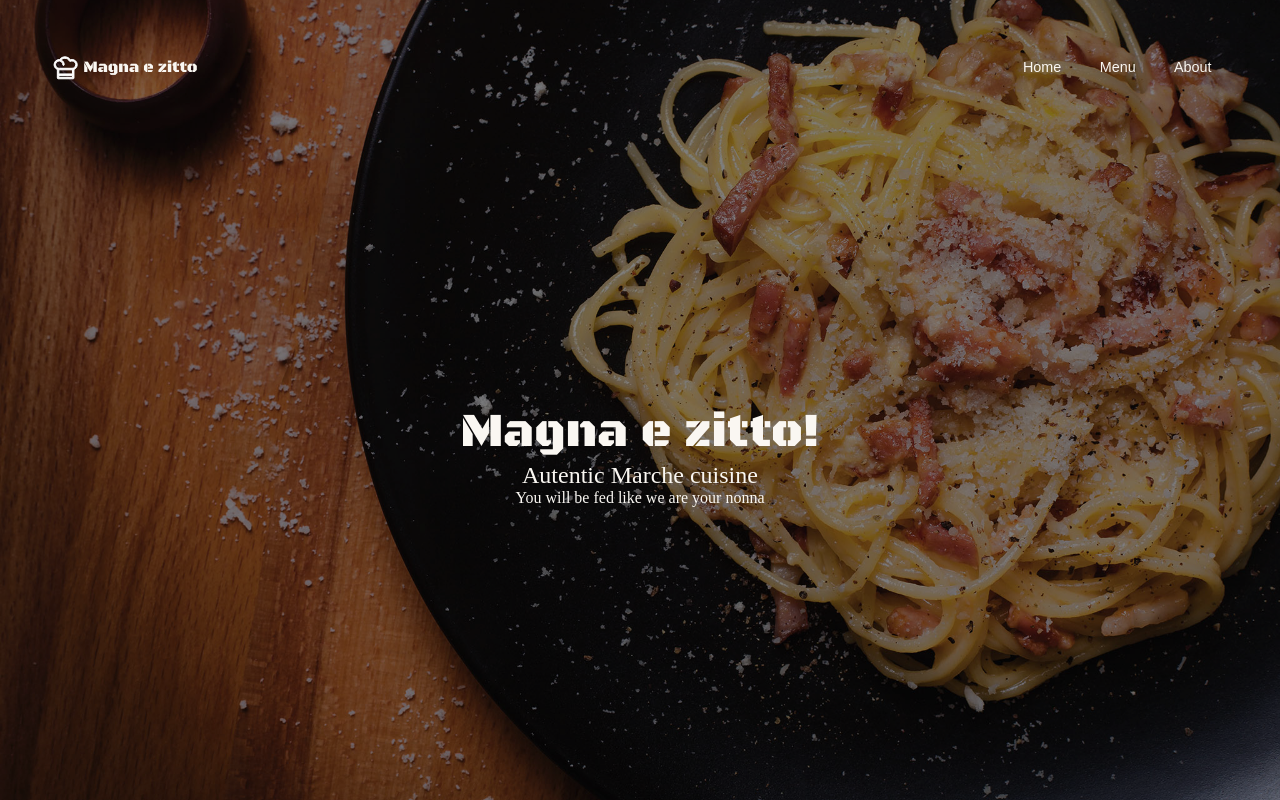
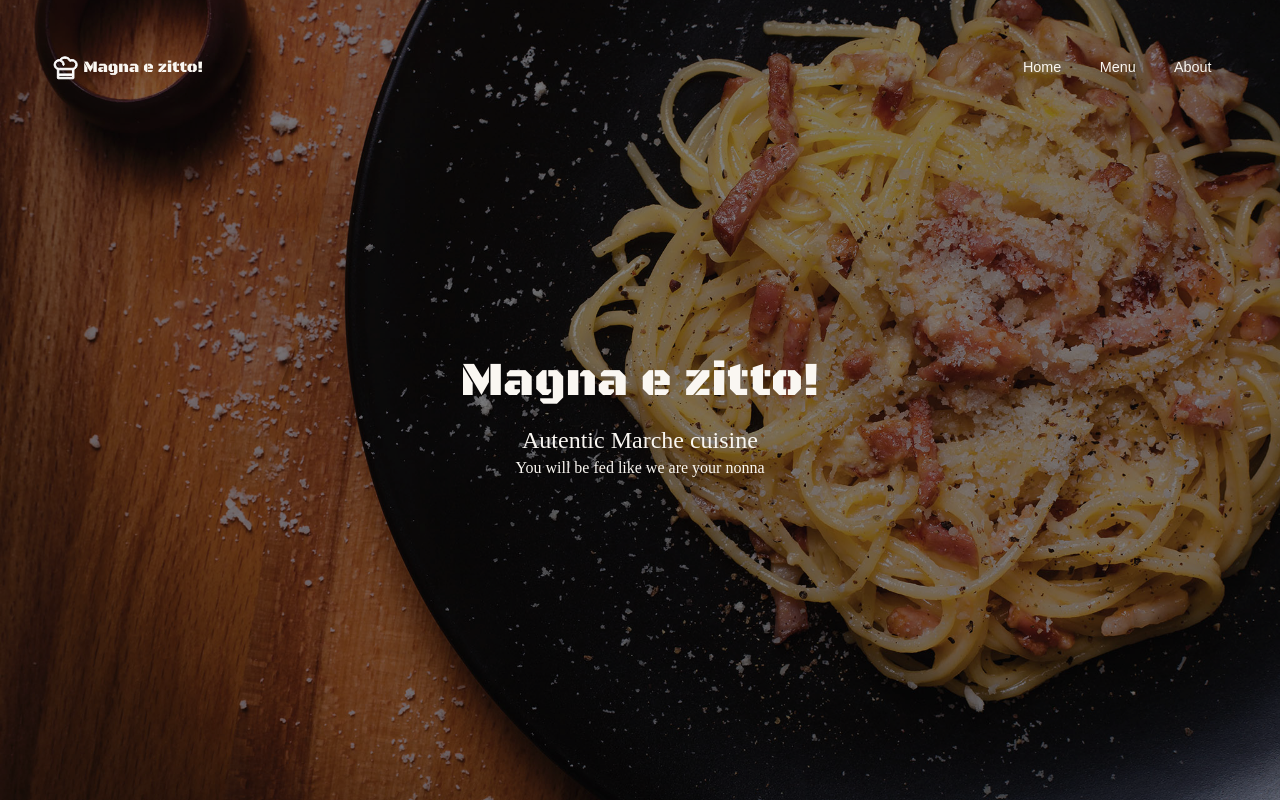
Before and after one commit to R-o-b-S/resturant-TOP, a website built with webpack: page src/template.html in a window 1280 px wide. Built offline with nearby package versions, Linux system fonts and the light colour scheme.

Commit message:
home now build by JS

```diff
--- a/src/home.css
+++ b/src/home.css
@@ -3,7 +3,7 @@
     justify-content: center;
     align-content: center;
     flex-direction: column;
-    height: 80%;
+    height: 70%;
 }
 
 #magnaName {
@@ -11,12 +11,14 @@
     font-size: 3rem;
     color: var(--color3);
     text-align: center;
+    margin-bottom: 1rem;
 }
 
 #catch {
     font-size: 1.5rem;
     color: var(--color3);
     text-align: center;
+    margin-bottom: 0.3rem;
 }
 
 #smallerCatch {
--- a/src/home.js
+++ b/src/home.js
@@ -1 +1,28 @@
 import "./home.css";
+
+
+function buildHome () {
+    const div = document.createElement("div");
+    div.id = "homeC";
+    document.getElementById("content").appendChild(div);
+
+    const div2 = document.createElement("div");
+    div2.id = "magnaName";
+    let txt = "Magna e zitto!";
+    div2.textContent = txt;
+    document.getElementById("homeC").appendChild(div2);
+
+    const div3 = document.createElement("div");
+    div3.id = "catch";
+    txt = "Autentic Marche cuisine";
+    div3.textContent = txt;
+    document.getElementById("homeC").appendChild(div3);
+
+    const div4 = document.createElement("div");
+    div4.id = "smallerCatch";
+    txt = "You will be fed like we are your nonna";
+    div4.textContent = txt;
+    document.getElementById("homeC").appendChild(div4);
+}
+
+buildHome ();
--- a/src/template.html
+++ b/src/template.html
@@ -10,7 +10,7 @@
     <header>
         <div id="magnaLogo">
             <img id="logo" src="../logo.svg" alt="logo">
-            <p>Magna e zitto</p>
+            <p>Magna e zitto!</p>
         </div>
         <nav>
             <button class="navMenu" id="home">Home</button>
@@ -19,11 +19,6 @@
         </nav>
     </header>
     <div id="content">
-        <div id="home">
-            <div id="magnaName">Magna e zitto!</div>
-            <div id="catch">Autentic Marche cuisine</div>
-            <div id="smallerCatch">You will be fed like we are your nonna</div>
-        </div>
     </div>
 </body>
 </html>
```
